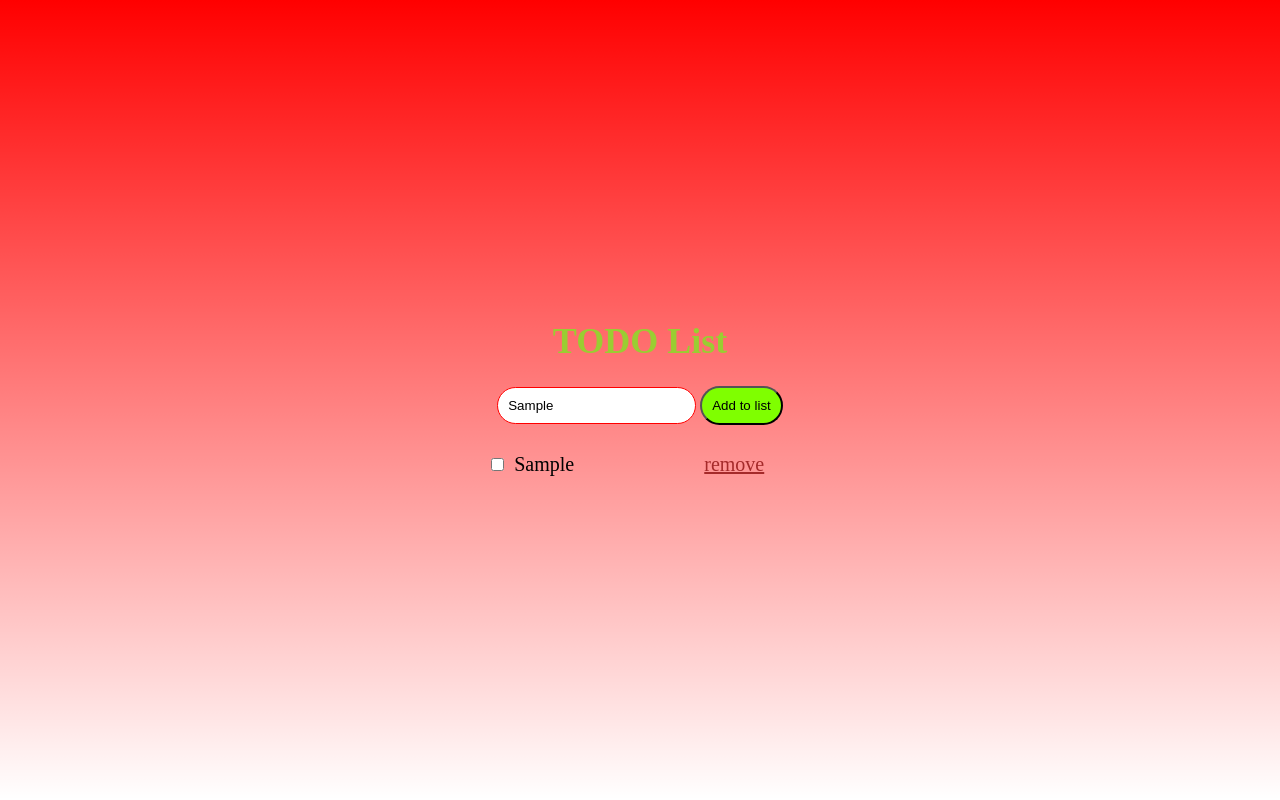
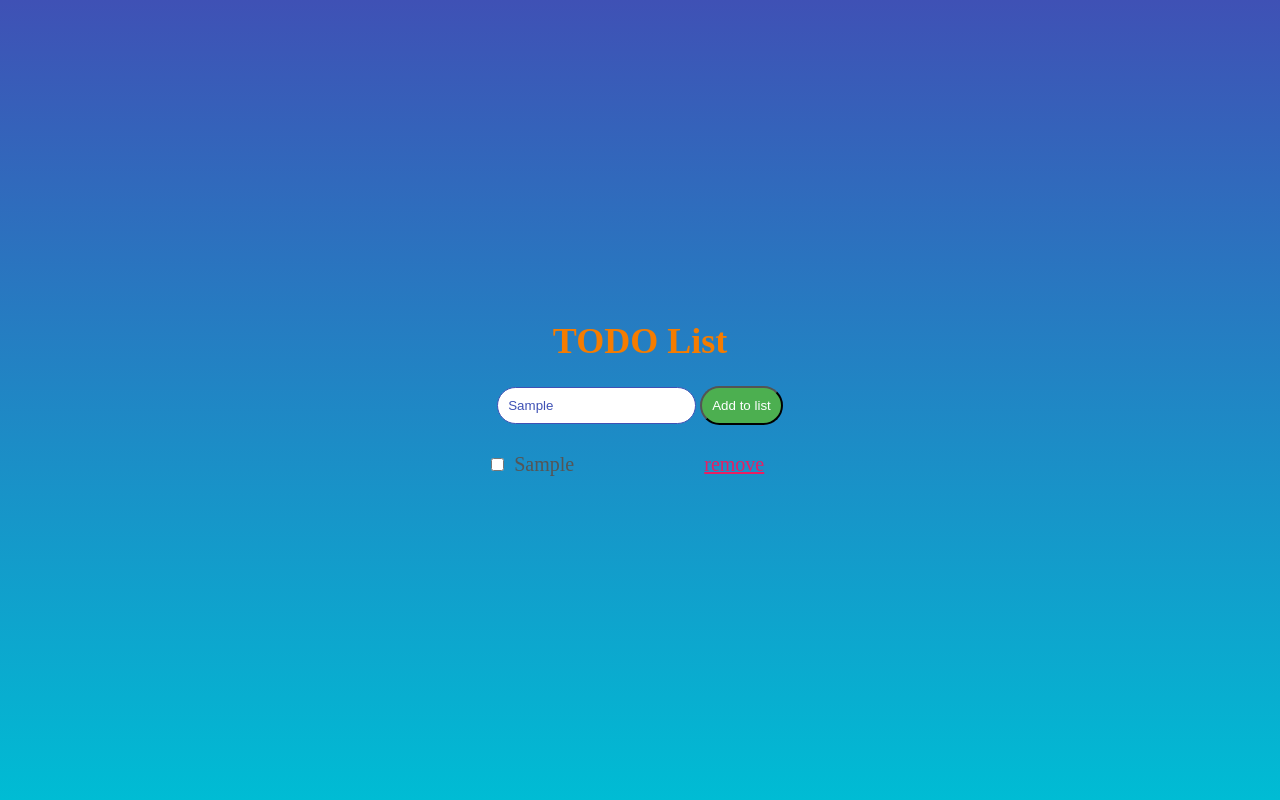
Before and after one commit to Gourav-99/full-stack-dev-traning, a plain HTML site: page todo-list/index.html in a window 1280 px wide. Both pictures are taken after typing "Sample" into the empty fields and a click on the button "Add to list". Drawn offline with Linux system fonts and the light colour scheme.

Commit message:
final-todo-list

```diff
--- a/todo-list/index.css
+++ b/todo-list/index.css
@@ -3,13 +3,15 @@
   padding: 0;
   box-sizing: border-box;
 }
+
 .container {
   height: 100vh;
-  background: linear-gradient(to bottom, red, transparent);
+  background: linear-gradient(to bottom, #3f51b5, #00bcd4);
   display: flex;
   justify-content: center;
   align-items: center;
 }
+
 .todo-wrapper {
   width: 50%;
   display: flex;
@@ -17,35 +19,48 @@
   align-items: center;
   flex-direction: column;
 }
+
 .heading {
   font-size: 36px;
   font-weight: 700;
-  color: yellowgreen;
+  color: #f57c00;
 }
+
 .input-wrapper {
   width: 50%;
   text-align: center;
   margin: 24px auto;
 }
+
 #input-element {
   border-radius: 20px;
   outline: none;
   padding: 10px;
-  border: 1px solid red;
+  border: 1px solid #3f51b5;
+  color: #3f51b5;
 }
+
 #input-element:focus {
-  border-color: green;
+  border-color: #00bcd4;
 }
+
 .input-wrapper button {
   padding: 10px;
-  background-color: chartreuse;
+  background-color: #4caf50;
   border-radius: 20px;
+  color: #fff;
 }
+
+.input-wrapper button:hover {
+  background-color: #388e3c;
+}
+
 .todo-list {
   width: 100%;
   padding-left: 15px;
   font-size: 20px;
   font-weight: 500;
+  color: #555;
 }
 
 .todo-list li {
@@ -53,17 +68,20 @@
   width: 50%;
   list-style: none;
 }
+
 .checkbox + label {
   padding: 2px 10px;
   display: inline-block;
   width: 200px;
 }
+
 .remove {
-  color: brown;
+  color: #e91e63;
   text-decoration: underline;
   cursor: pointer;
 }
+
 .completed + label {
-  background-color: green;
+  background-color: #4caf50;
   color: white;
 }
--- a/todo-list/index.js
+++ b/todo-list/index.js
@@ -15,6 +15,9 @@ const createListItem = (ele) => {
   checkbox.className = "checkbox";
   label.innerHTML = `${ele.text}`;
   removeBtn.innerHTML = "remove";
+  if (ele.completed) {
+    checkbox.classList.toggle("completed");
+  }
 
   listEle.appendChild(checkbox);
   listEle.appendChild(label);
```
